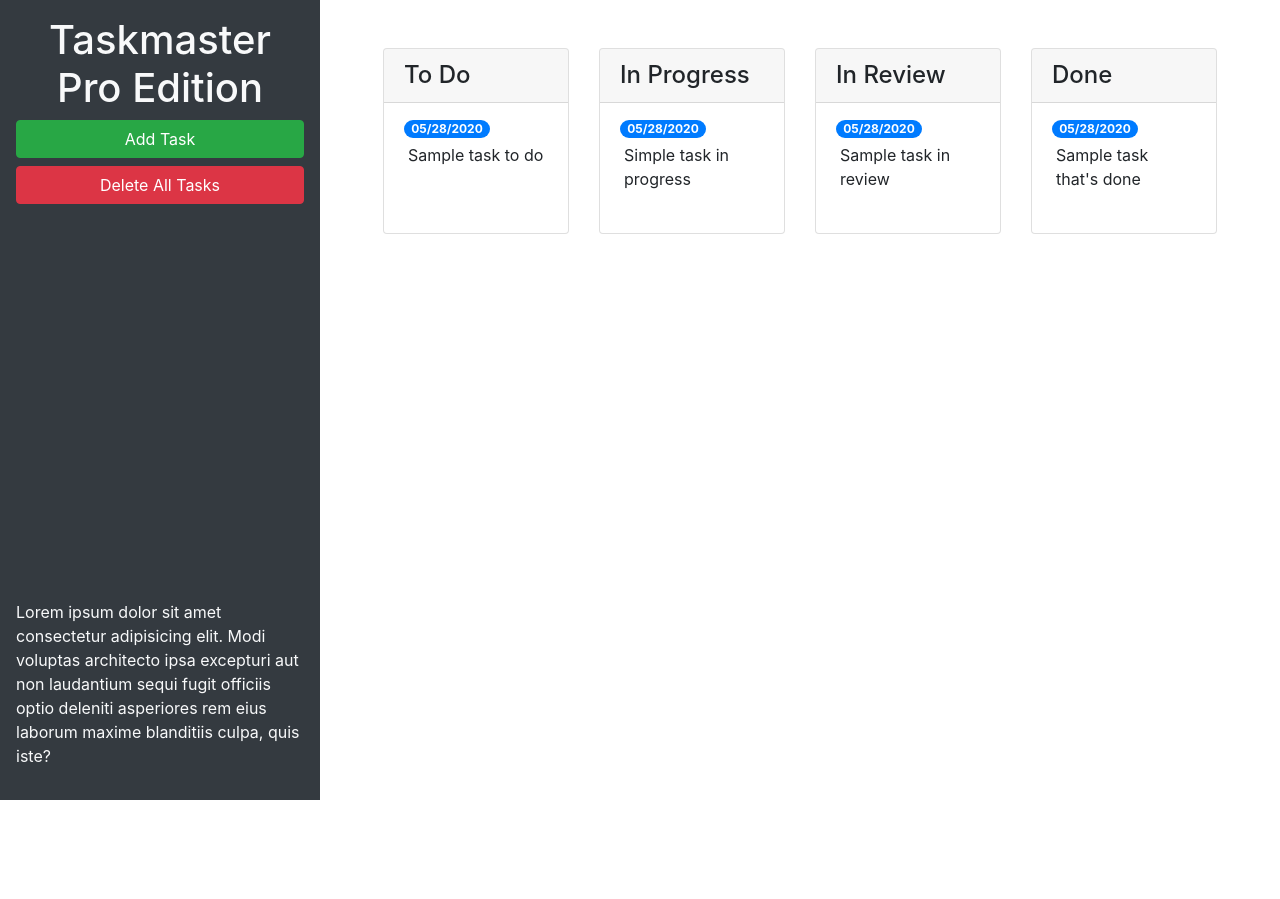
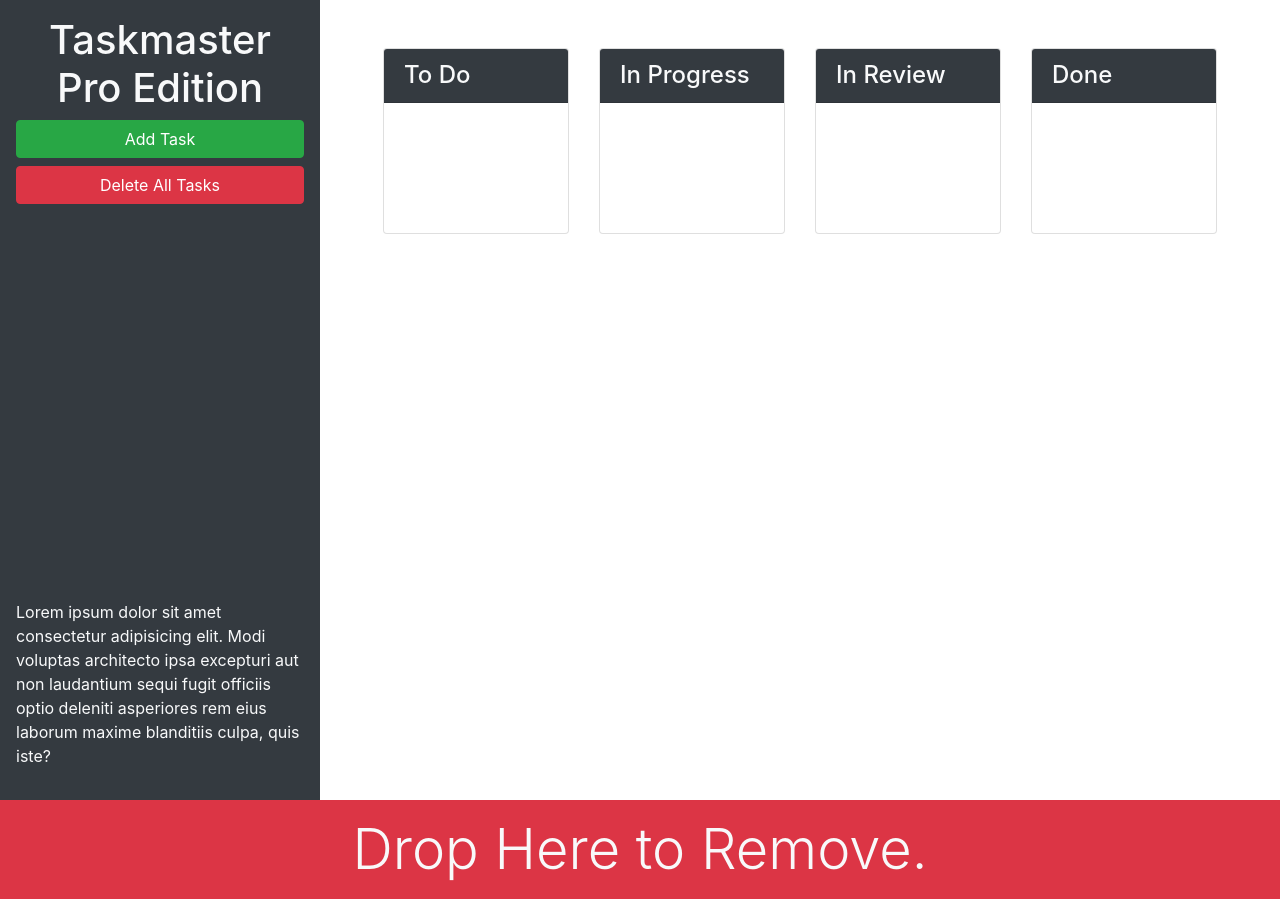
Before and after one commit to lillylav/taskmaster-pro, a plain HTML site: page index.html in a window 1280 px wide. Before the commit the page ends 800 px from the top, so only its background shows below. Drawn offline with nearby package versions, Linux system fonts and the light colour scheme.

Commit message:
add status columns and delete area with bootstrap

```diff
--- a/index.html
+++ b/index.html
@@ -13,28 +13,27 @@
 <body>
 
   <div class="row min-vh-100 no-gutters">
-    <header class="col-12 col-lg-3 bg-dark text-light d-flex flex-column p-4 p-lg-3">
+    <header class="col-12 col-lg-3 bg-dark text-light sticky-top d-flex flex-column p-4 p-lg-3">
       <h1 class="text-center">Taskmaster Pro Edition</h1>
       <button id="create-task" class="btn btn-block btn-success" data-toggle="modal" data-target="#task-form-modal">Add
         Task</button>
       <button id="remove-tasks" class="btn btn-block btn-danger">Delete All Tasks</button>
-      <p class="mt-auto">Lorem ipsum dolor sit amet consectetur adipisicing elit. Modi voluptas architecto ipsa
+      <p class="mt-auto d-none d-lg-block">Lorem ipsum dolor sit amet consectetur adipisicing elit. Modi voluptas architecto ipsa
         excepturi aut non
         laudantium sequi fugit officiis optio deleniti asperiores rem eius laborum maxime blanditiis culpa, quis iste?
       </p>
     </header>
-    <main class="col-12 col-lg-9">
+    <main class="col-12 col-lg-9 d-flex flex-column">
       <div class="m-5 row justify-content-around">
         <!-- to do start -->
         <div class="col-12 col-md-6 col-xl-3 mb-3">
           <div class="card">
-            <h4 class="card-header">
+            <h4 class="card-header bg-dark text-light">
               To Do
             </h4>
             <ul id="list-toDo" class="list-group list-group-flush">
               <li class="list-group-item">
-                <span class="badge badge-primary badge-pill">05/28/2020</span>
-                <p class="m-1">Sample task to do</p>
+
               </li>
             </ul>
           </div>
@@ -43,13 +42,12 @@
         <!-- in progress start -->
         <div class="col-12 col-md-6 col-xl-3 mb-3">
           <div class="card">
-            <h4 class="card-header">
+            <h4 class="card-header text-light bg-dark">
               In Progress
             </h4>
             <ul id="list-inProgress" class="list-group list-group-flush">
               <li class="list-group-item">
-                <span class="badge badge-primary badge-pill">05/28/2020</span>
-                <p class="m-1">Simple task in progress</p>
+
               </li>
             </ul>
           </div>
@@ -58,13 +56,12 @@
         <!-- in review start -->
         <div class="col-12 col-md-6 col-xl-3 mb-3">
           <div class="card">
-            <h4 class="card-header">
+            <h4 class="card-header text-light bg-dark">
               In Review
             </h4>
             <ul id="list-inReview" class="list-group list-group-flush">
               <li class="list-group-item">
-                <span class="badge badge-primary badge-pill">05/28/2020</span>
-                <p class="m-1">Sample task in review</p>
+
               </li>
             </ul>
           </div>
@@ -73,14 +70,11 @@
         <!-- done start -->
         <div class="col-12 col-md-6 col-xl-3 mb-3">
           <div class="card">
-            <h4 class="card-header">
+            <h4 class="card-header text-light bg-dark">
               Done
             </h4>
             <ul id="list-done" class="list-group list-group-flush">
-              <li class="list-group-item">
-                <span class="badge badge-primary badge-pill">05/28/2020</span>
-                <p class="m-1">Sample task that's done</p>
-              </li>
+
             </ul>
           </div>
         </div>
@@ -88,6 +82,15 @@
       </div>
     </main>
   </div>
+
+  <!-- trash start -->
+  <div id="trash">
+    <div class="w-100 bg-danger p-3 text-center text-light display-4 mt-auto">
+      Drop Here to Remove.
+    </div>
+  </div>
+
+  <!-- trash end -->
 
   <!-- Modal -->
   <div class="modal fade" id="task-form-modal" tabindex="-1" role="dialog" aria-labelledby="task-form-modal"
```
